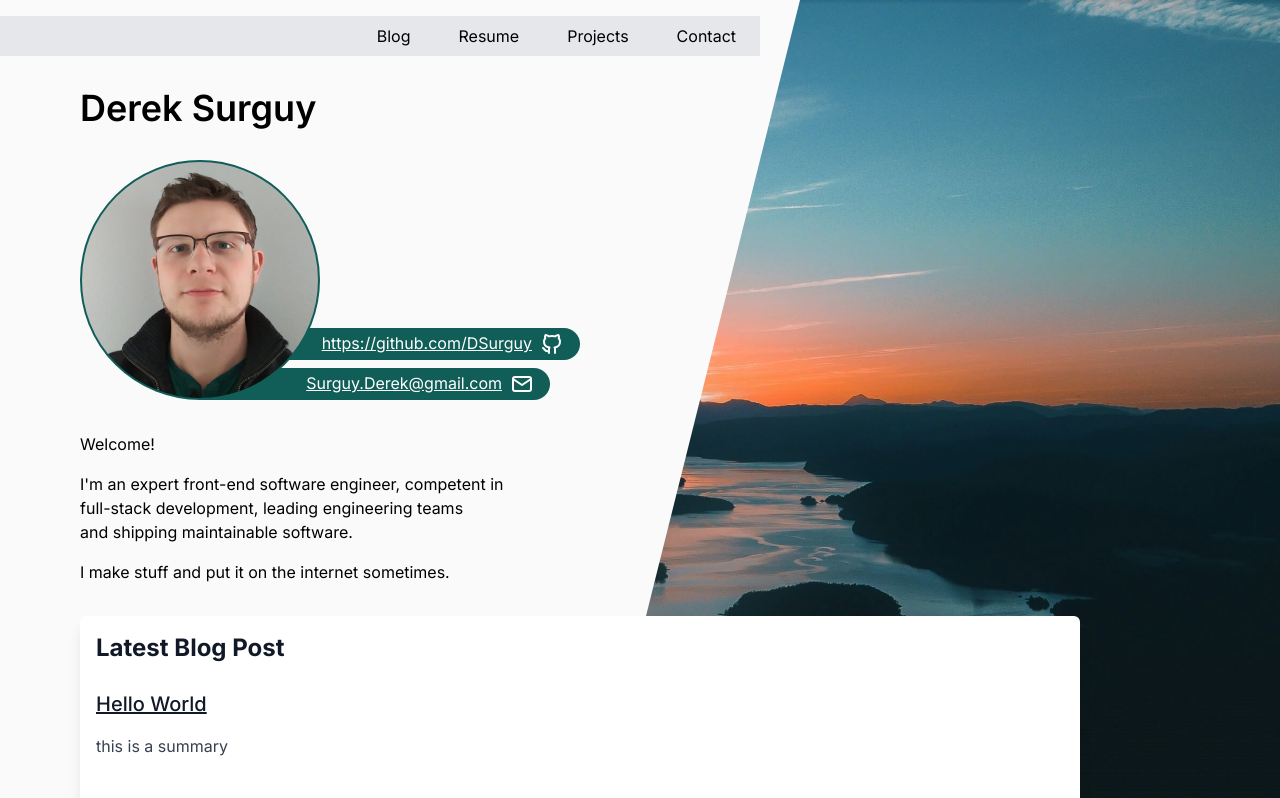
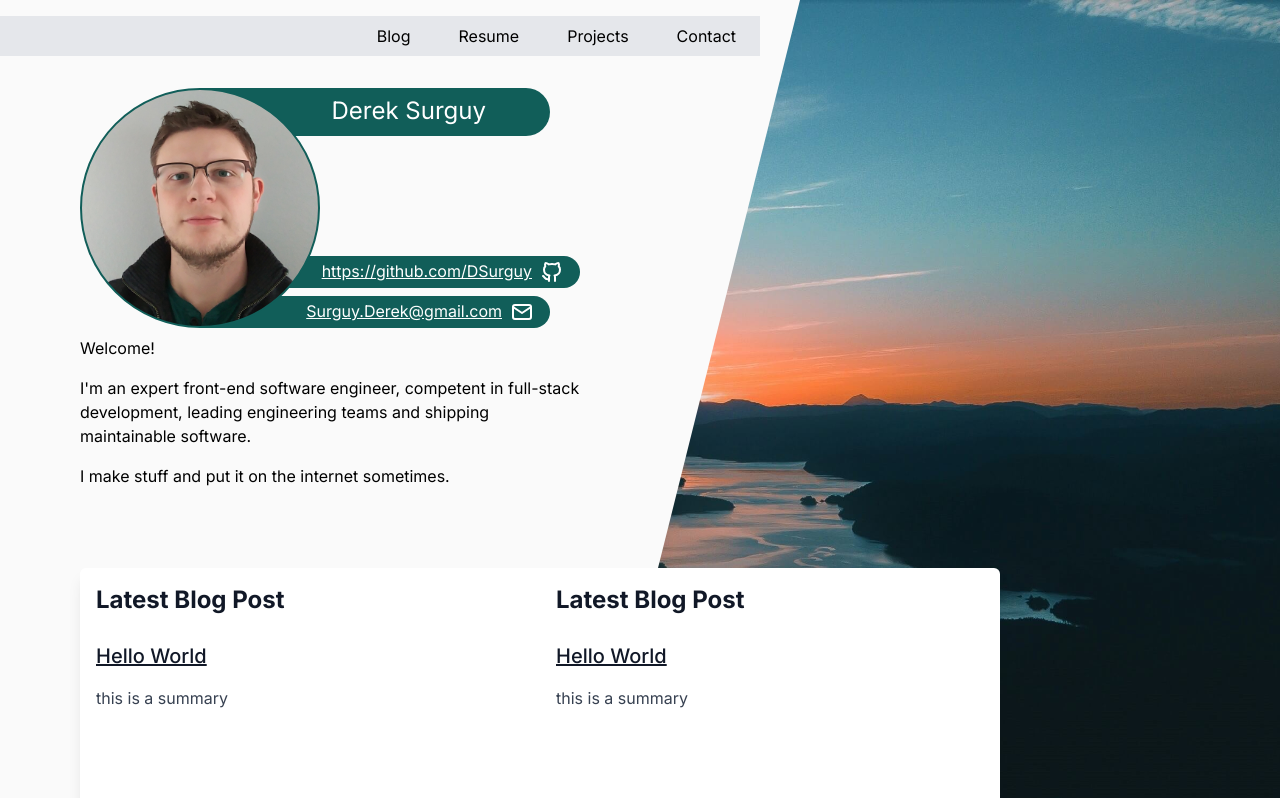
Before and after one commit to DSurguy/surgingforward.net, a Next.js app: page / in a window 1280 px wide. Shown: the top 798 px of the page. Built offline with nearby package versions, Linux system fonts and the light colour scheme.

Commit message:
Refactor layout for better transitions, prefetch

```diff
--- a/app/MainContainer.tsx
+++ b/app/MainContainer.tsx
@@ -11,7 +11,7 @@ import ServerSideDate from "./sharedComponents/ServerSideDate";
 import BlogSummaryComponent from "./components/BlogSummary";
 import type { BlogSummary } from "@/types";
 
-const backgroundBaseClass = "main-bg bg-neutral-50 dark:bg-gray-900 w-screen h-screen fixed top-0 left-0 z-0 transition-[clip-path] duration-200 ease-out"
+const backgroundBaseClass = "main-bg bg-neutral-50 dark:bg-gray-900 z-0"
 
 type Props = {
   latestBlogContent: BlogSummary,
@@ -39,49 +39,53 @@ export default function MainComponent({ latestBlogContent }: Props) {
     }
   }, [transitionTo])
 
-  const mainContent = <div className="relative z-10 min-h-screen">
-    <div className="pt-4 pb-8">
-      <Menu onMenuItemClick={handleClick} className="mr-8 p-2 pl-0 w-[760px]" />
-    </div>
-    <div className="ml-20">
-      <h1 className="text-4xl font-semibold pb-8">Derek Surguy</h1>
-      <div className="relative h-[240px] mb-8">
-        <div className="headshot absolute w-[240px] h-[240px] rounded-full border-teal-800 border-2 z-10"></div>
-        <div className="bg-teal-800 text-white flex h-[32px] w-[350px] rounded-r-full absolute z-0 bottom-[40px] left-[150px] justify-end items-center">
+  const mainContent = <div className="relative z-10 pb-8">
+    <div className="ml-5 md:ml-20">
+      <div className="relative h-[160px] md:h-[240px] mb-2">
+        <div className="headshot absolute w-[160px] h-[160px] md:w-[240px] md:h-[240px] rounded-full bg-teal-800 border-teal-800 border-2 z-20"></div>
+        <div className="bg-teal-800 text-white text-2xl flex h-[40px] w-[250px] md:h-[48px] md:w-[350px] rounded-r-full absolute z-10 top-0 left-[80px] md:left-[120px] justify-end items-center">
+          <h1 className="mr-4 md:mr-16 mt-[-2px]">Derek Surguy</h1>
+        </div>
+        <div className="bg-teal-800 text-white flex h-[32px] w-[320px] md:w-[350px] rounded-r-full absolute z-10 bottom-[40px] left-[120px] md:left-[150px] justify-end items-center">
           <a href="https://github.com/DSurguy" className="underline mr-2 mt-[-2px]">https://github.com/DSurguy</a>
           <GithubIcon className="mr-4" />
         </div>
-        <div className="bg-teal-800 text-white flex h-[32px] w-[350px] rounded-r-full absolute z-0 bottom-0 left-[120px] justify-end items-center">
+        <div className="bg-teal-800 text-white flex h-[32px] w-[320px] md:w-[350px] rounded-r-full absolute z-10 bottom-0 left-[80px] md:left-[120px] justify-end items-center">
           <a href="mailto:Surguy.Derek@gmail.com" className="underline mr-2 mt-[-2px]">Surguy.Derek@gmail.com</a>
           <MailIcon className="mr-4" />
         </div>
       </div>
-      <div className="w-[500px]">
+      <div className="lg:w-[500px] mr-5 md:mr-20">
         <p className="pb-4">Welcome!</p>
         <p className="pb-4">
-          <span>I&apos;m an expert front-end software engineer, competent in</span>
-          <span className="block">full-stack development, leading engineering teams</span>
-          <span className="block">and shipping maintainable software.</span>
+          I&apos;m an expert front-end software engineer, competent in full-stack development, leading engineering teams and shipping maintainable software.
         </p>
         <p className="pb-8">I make stuff and put it on the internet sometimes.</p>
       </div>
-      <div className="w-[1000px] h-[332px] shadow-lg bg-white dark:bg-teal-900 text-white rounded-md flex">
+    </div>
+    <div className="mt-[100px] md:mt-12 w-screen">
+      <div className="md:w-[600px] ml-auto mr-auto lg:ml-20 lg:w-[920px] lg:h-[332px] shadow-lg bg-white dark:bg-teal-900 text-white md:rounded-md lg:flex">
         <Suspense fallback={"hello"}>
           <BlogSummaryComponent data={latestBlogContent} onLinkClick={handleClick} className="basis-1/2 p-4" />
+          <BlogSummaryComponent data={latestBlogContent} onLinkClick={handleClick} className="basis-1/2 p-4" />
         </Suspense>
-      </div>
-      <div className="h-32"></div>
-      <div className="w-[600px] absolute bottom-2 left-2">
-        <div>© 2024-<ServerSideDate format="year" /> Derek Surguy</div>
-        <div>Created with Next.JS</div>
       </div>
     </div>
   </div>
 
   return (
-    <main className="overflow-x-hidden">
-      {!transitionTo && mainContent}
-      <div className={backgroundClassName}></div>
-    </main>
+    <div className="overflow-x-hidden relative min-h-screen grid grid-rows-[auto_1fr_auto]">
+      <div className="pt-4 pb-8 relative z-10">
+        <Menu onMenuItemClick={handleClick} className="w-[380px] lg:w-[760px]" />
+      </div>
+      <div className={transitionTo ? 'w-[95%] sm:w-[90%] md:w-[80%] lg:w-[920px] mx-auto relative' : 'relative'}>
+        <div className={backgroundClassName}></div>
+        {!transitionTo && mainContent}
+      </div>
+      {!transitionTo && <div className="bg-neutral-50 dark:bg-gray-900 mt-auto lg:w-[240px] p-2 relative z-10">
+        <div>© <ServerSideDate format="year" /> Derek Surguy</div>
+        <div>Created with Next.JS</div>
+      </div>}
+    </div>
   )
 }
--- a/app/blog/page.tsx
+++ b/app/blog/page.tsx
@@ -6,9 +6,7 @@ export const metadata: Metadata = {
 }
 
 export default function BlogPage() {
-  return <>
-    <LoadableContent>
-      <div className="main-min-size">Test</div>
-    </LoadableContent>
-  </>
+  return <LoadableContent>
+    <div>Test</div>
+  </LoadableContent>
 }
--- a/app/components/BlogSummary.tsx
+++ b/app/components/BlogSummary.tsx
@@ -12,7 +12,7 @@ type Props = {
 }
 
 export default function BlogSummaryComponent({ className, data, onLinkClick }: Props) {
-  const finalClassName = twMerge("prose dark:prose-invert basis-1/2", className)
+  const finalClassName = twMerge("prose dark:prose-invert", className)
 
   return (
     <article className={finalClassName}>
--- a/app/globals.css
+++ b/app/globals.css
@@ -15,16 +15,21 @@
     --background-end-rgb: 0, 0, 0;
   }
 }
+html {
+  height: 100%;
+  width: 100%;
+}
 
 body {
   color: rgb(var(--foreground-rgb));
+  background-color: rgb(var(--background-start-rgb));
   background-image: url(/bg.jpg);
   background-size: cover;
   background-repeat: no-repeat;
   background-position: center;
   background-attachment: fixed;
-  height: 100vh;
-  width: 100vw;
+  height: 100%;
+  width: 100%;
   overflow-x: hidden;
 }
 
@@ -42,33 +47,69 @@ body {
 
 @layer components {
   .main-bg {
-    clip-path: polygon(
-      0 0,
-      800px 0,
-      600px 100%,
-      0 100%
-    );
+    position: absolute;
+    top: 80px;
+    height: 300px;
+    width: 100%;
   }
 
   .main-bg.navigating {
-    clip-path: polygon(
-      21.875vw 50px,
-      78.125vw 50px,
-      78.125vw calc(100vh - 50px),
-      21.875vw calc(100vh - 50px)
-    );
+    top: 0;
+    left: 0;
+    width: 100%;
+    height: 100%;
+    transition: all 200ms ease-out;
+    transition-property: top, left, width, height;
   }
+
   .main-placeholder {
-    position: absolute;
+    top: 0.5rem;
+    left: 0.5rem;
+    width: calc(100vw - 1rem);
+    height: calc(100vh - 1rem);
     z-index: -1;
-    width: 56.25vw;
-    height: calc(100vh - 100px);
-    left: 21.875vw;
-    top: 50px;
   }
-  .main-min-size {
-    min-height: calc(100vh - 100px);
+
+  @media (min-width: 768px) {
+    .main-bg {
+      position: absolute;
+      top: 160px;
+      height: 260px;
+      width: 100%;
+    }
   }
+
+  @media (min-width: 1024px) {
+    .main-bg {
+      position: fixed;
+      top: 0;
+      left: 0;
+      width: 800px;
+      height: 100vh;
+      clip-path: polygon(
+        0 0,
+        800px 0,
+        600px 100%,
+        0 100%
+      );
+    }
+
+    .main-bg.navigating {
+      transition: all 200ms ease-out;
+      transition-property: top, left, width, height, clip-path;
+      top: 5.5rem;
+      left: calc(50% - 460px);
+      width: 920px;
+      bottom: 0;
+      clip-path: polygon(
+        0 0,
+        100% 0,
+        100% 100%,
+        0 100%
+      );
+    }
+  }
+
   .headshot {
     background-size: cover;
     background-image: url("/face-low.jpg");
--- a/app/projects/page.tsx
+++ b/app/projects/page.tsx
@@ -8,7 +8,7 @@ export const metadata: Metadata = {
 export default function ProjectsPage() {
   return <>
     <LoadableContent>
-      <div className="main-min-size">Test</div>
+      <div>Test</div>
     </LoadableContent>
   </>
 }
--- a/app/releases/page.tsx
+++ b/app/releases/page.tsx
@@ -26,8 +26,8 @@ export default async function ReleasePage({ searchParams }: PageProps) {
 
   return <>
     <LoadableContent>
-      <div className="main-min-size p-4">{
-        releases.map(release => (<article key={`${release.repositoryId}.${release.id}`} className="mb-8">
+      <div className="p-4">{
+        releases.map(release => (<article key={`${release.repositoryId}.${release.id}`} className="mb-12">
           <div className="border-b-2 border-slate-200 flex justify-between items-end">
             <a className="font-mono mr-2 text-sm text-slate-700" href={release.repositoryHtmlUrl}>
               <span>{release.repositoryHtmlUrl}</span>
--- a/app/resume/page.tsx
+++ b/app/resume/page.tsx
@@ -8,7 +8,7 @@ export const metadata: Metadata = {
 export default function ResumePage() {
   return <>
     <LoadableContent>
-      <div className="main-min-size">Test</div>
+      <div>Test</div>
     </LoadableContent>
   </>
 }
--- a/app/sharedComponents/LoadableContent.tsx
+++ b/app/sharedComponents/LoadableContent.tsx
@@ -2,6 +2,8 @@
 
 import React, { useEffect, useMemo, useState } from "react"
 import { twMerge } from "tailwind-merge";
+import Menu from "../components/Menu";
+import ServerSideDate from "./ServerSideDate";
 
 type Props = {
   children: React.ReactNode | React.ReactNode[]
@@ -10,7 +12,7 @@ type Props = {
 export default function LoadableContent({ children }: Props) {
   const [loaded, setLoaded] = useState(false);
   const [, setFadeComplete] = useState(false);
-  const baseMainClass = "w-[56.25vw] mt-[50px] mx-auto bg-neutral-50 transition-opacity opacity-0 duration-200"
+  const baseMainClass = "relative mx-auto bg-neutral-50 transition-opacity opacity-0 duration-200"
 
   const mainClass = useMemo(() => {
     return loaded ? twMerge(baseMainClass, 'opacity-1') : baseMainClass;
@@ -27,10 +29,19 @@ export default function LoadableContent({ children }: Props) {
     }
   }, [children])
 
-  return <div className="w-screen h-screen overflow-x-hidden overflow-y-auto">
-    <div className="main-placeholder bg-neutral-50"></div>
-    <main className={mainClass}>
-      {children}
-    </main>
-  </div>
+  return (
+    <div className="overflow-x-hidden relative min-h-screen grid grid-rows-[auto_1fr_auto]">
+      <div className="pt-4 pb-8 relative z-10">
+        <Menu className="w-[380px] lg:w-[760px]" />
+      </div>
+      <div className="w-[95%] sm:w-[90%] md:w-[80%] lg:w-[920px] mx-auto relative">
+        <div className="z-[-1] absolute top-0 left-0 right-0 bottom-0 bg-neutral-50"></div>
+        <main className={mainClass}>{children}</main>
+      </div>
+      <div className="w-[95%] sm:w-[90%] md:w-[80%] lg:w-[920px] bg-neutral-50 dark:bg-gray-900 mx-auto p-2 relative z-10">
+        <div>© <ServerSideDate format="year" /> Derek Surguy</div>
+        <div>Created with Next.JS</div>
+      </div>
+    </div>
+  )
 }
```
Also changed, not shown: app/components/Menu.tsx (+17 -12 lines).
